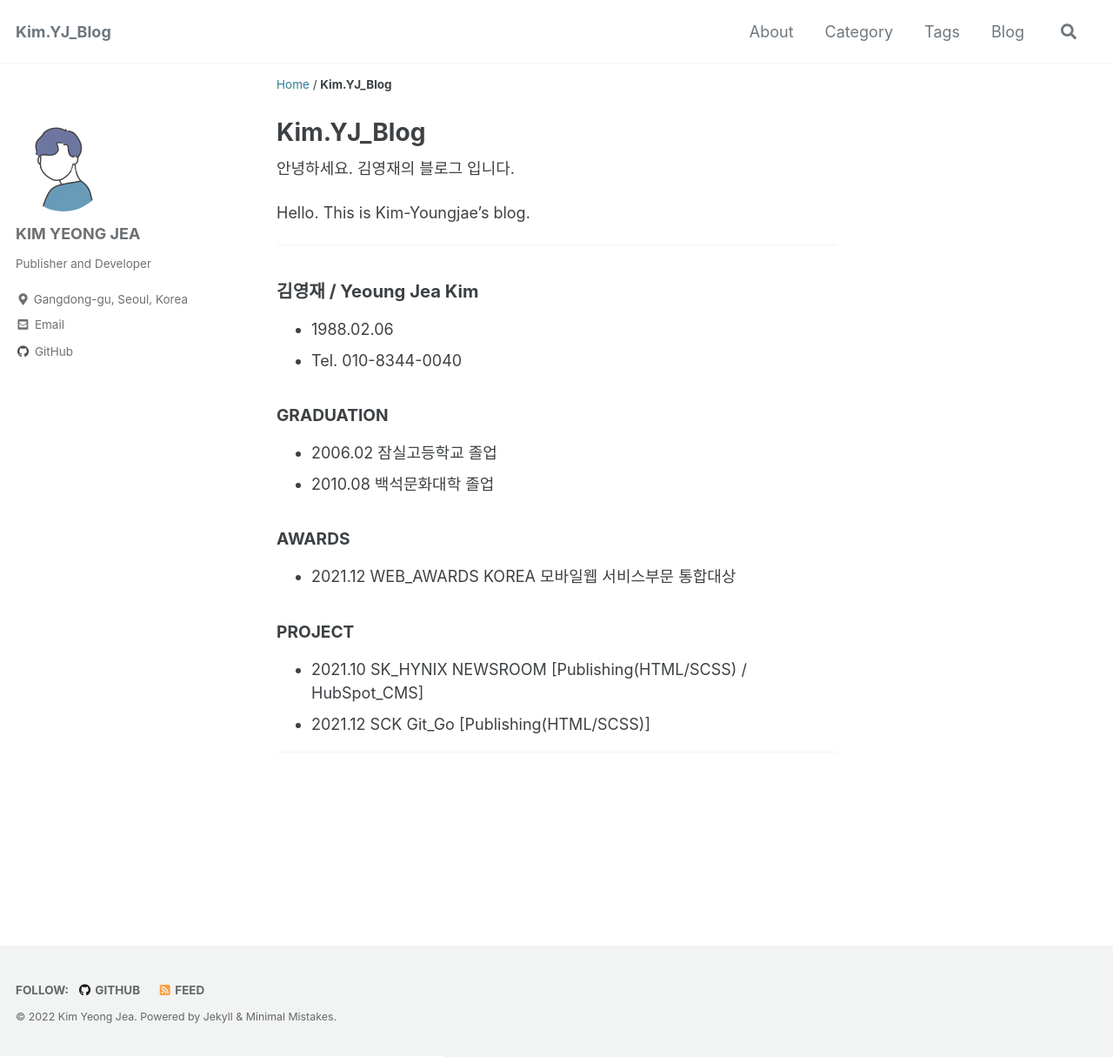
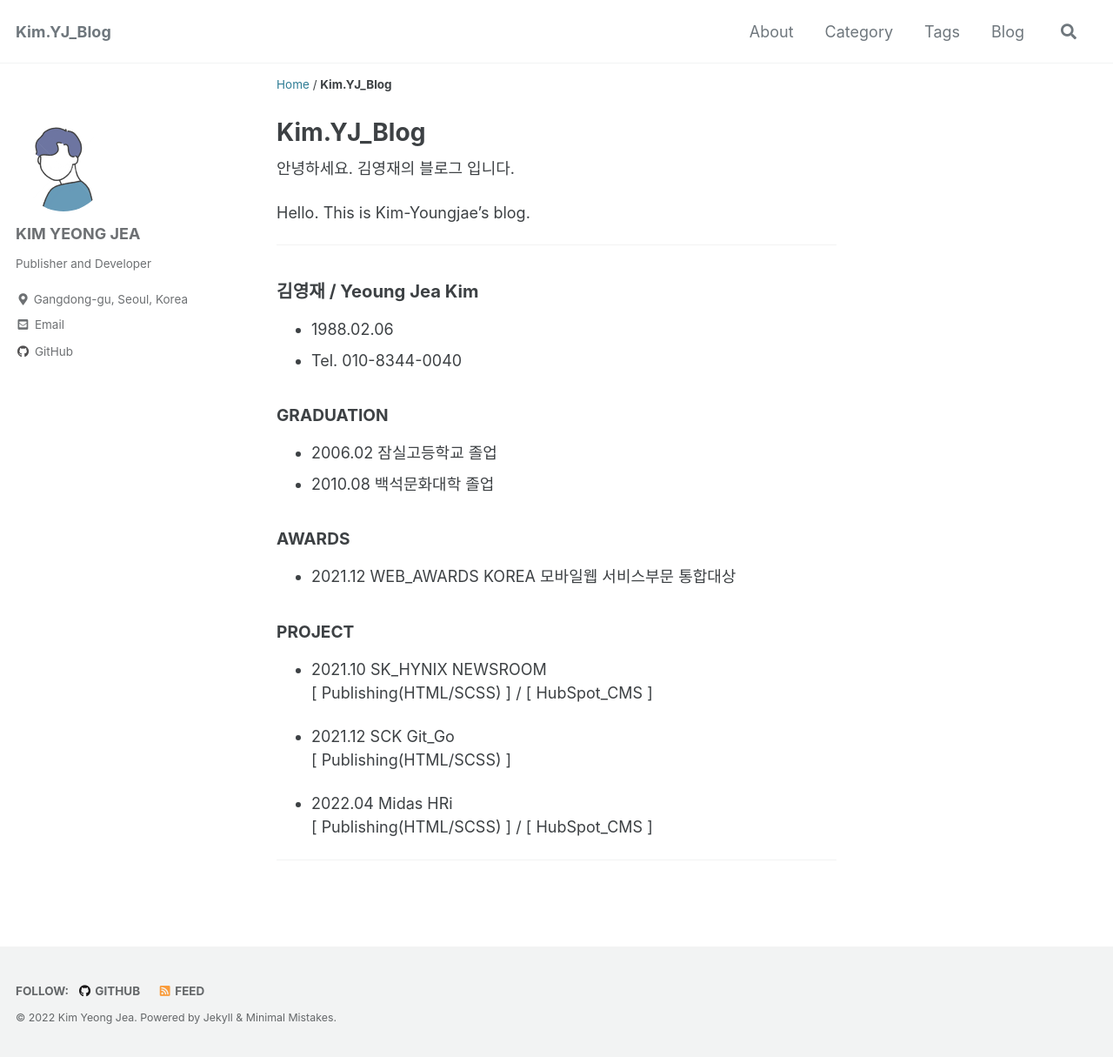
Before and after one commit to KYJ0206/kyj0206.github.io, a Jekyll site: the page built from _pages/about.md, in a window 1280 px wide and 1215 px high. Shown: the whole window at 87% size. Built offline with Jekyll 4.4.1, drawn with Linux system fonts in a browser that asks for light colours; cached includes are drawn as plain includes.

Commit message:
2022-03-21

```diff
--- a/_pages/about.md
+++ b/_pages/about.md
@@ -22,7 +22,13 @@ Hello. This is Kim-Youngjae's blog.
 - 2021.12 WEB_AWARDS KOREA 모바일웹 서비스부문 통합대상
 
 #### PROJECT
-- 2021.10 SK_HYNIX NEWSROOM [Publishing(HTML/SCSS) / HubSpot_CMS]
-- 2021.12 SCK Git_Go [Publishing(HTML/SCSS)]
+- 2021.10 SK_HYNIX NEWSROOM <br>
+  [ Publishing(HTML/SCSS) ] / [ HubSpot_CMS ]
+
+- 2021.12 SCK Git_Go <br>
+  [ Publishing(HTML/SCSS) ]
+
+- 2022.04 Midas HRi <br>
+  [ Publishing(HTML/SCSS) ] / [ HubSpot_CMS ]
 
 ---
```
Also changed, not shown: 3 other files.
